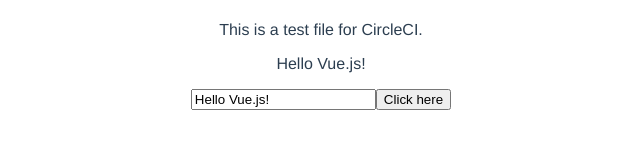
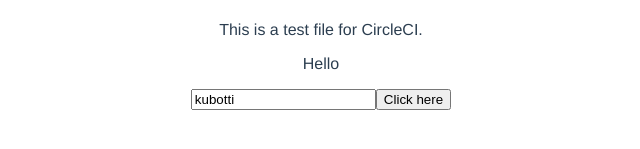
Before and after one commit to kubotti/circleci-vue1, a Vue app: page / in a window 1280 px wide. Shown: the part 323-472 px from the top of the page, without its empty margins (319-959 px from the left). Built offline with nearby package versions, Linux system fonts and the light colour scheme.

Commit message:
display greeting

```diff
--- a/src/components/HelloCircleCI.vue
+++ b/src/components/HelloCircleCI.vue
@@ -3,8 +3,8 @@
     <h1>{{ msg }}</h1>
     This is a test file for CircleCI.
     <div>
-    <p>{{ message }}</p>
-    <input v-model="message" />
+    <p>{{ greeting }}</p>
+    <input v-model="name" />
     <button v-on:click="click1()">Click here</button>
     </div>
   </div>
@@ -18,12 +18,13 @@
   },
   data: function () {
     return {
-      message: 'Hello Vue.js!',
+      name: 'kubotti',
+      greeting: 'Hello',
     }
   },
   methods: {
     click1: function () {
-      this.message = this.message.split('').reverse().join('')
+      this.greeting = 'Hello, ' + this.name
     },
   },
 }
```
